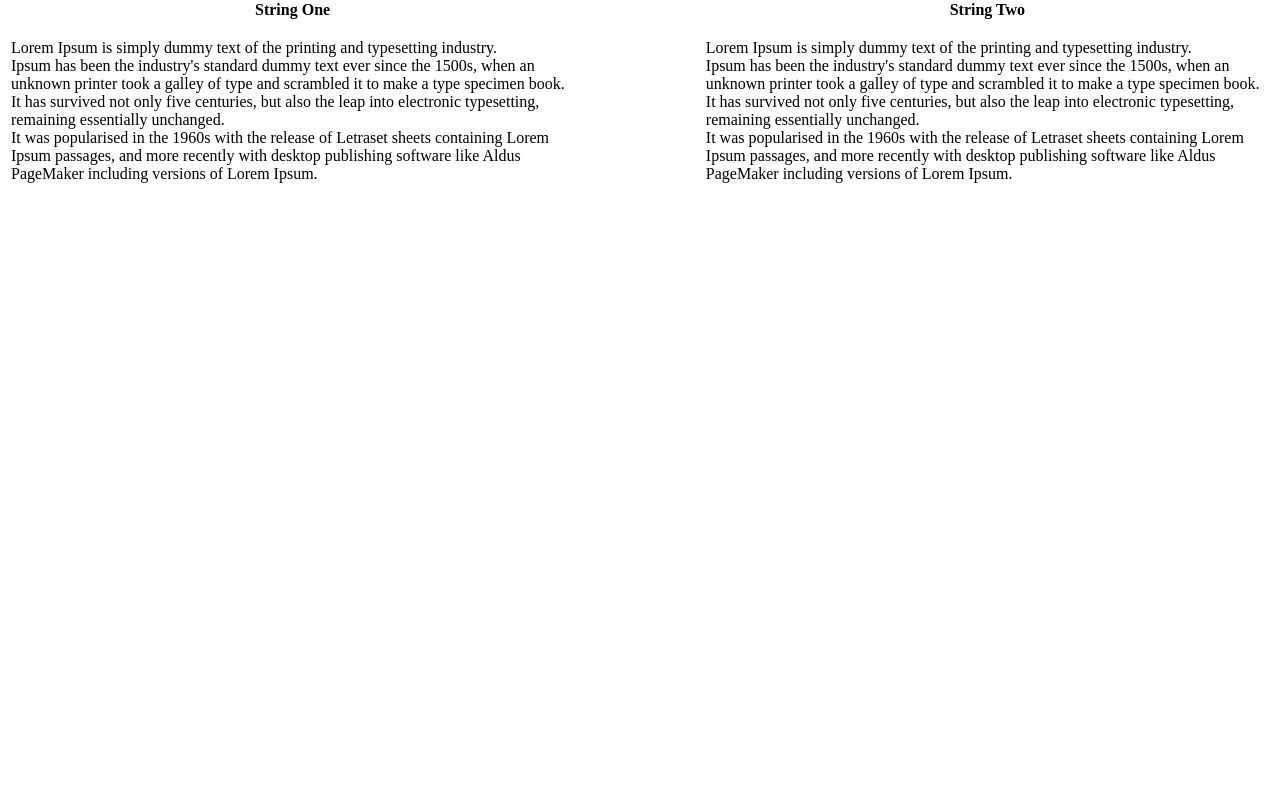
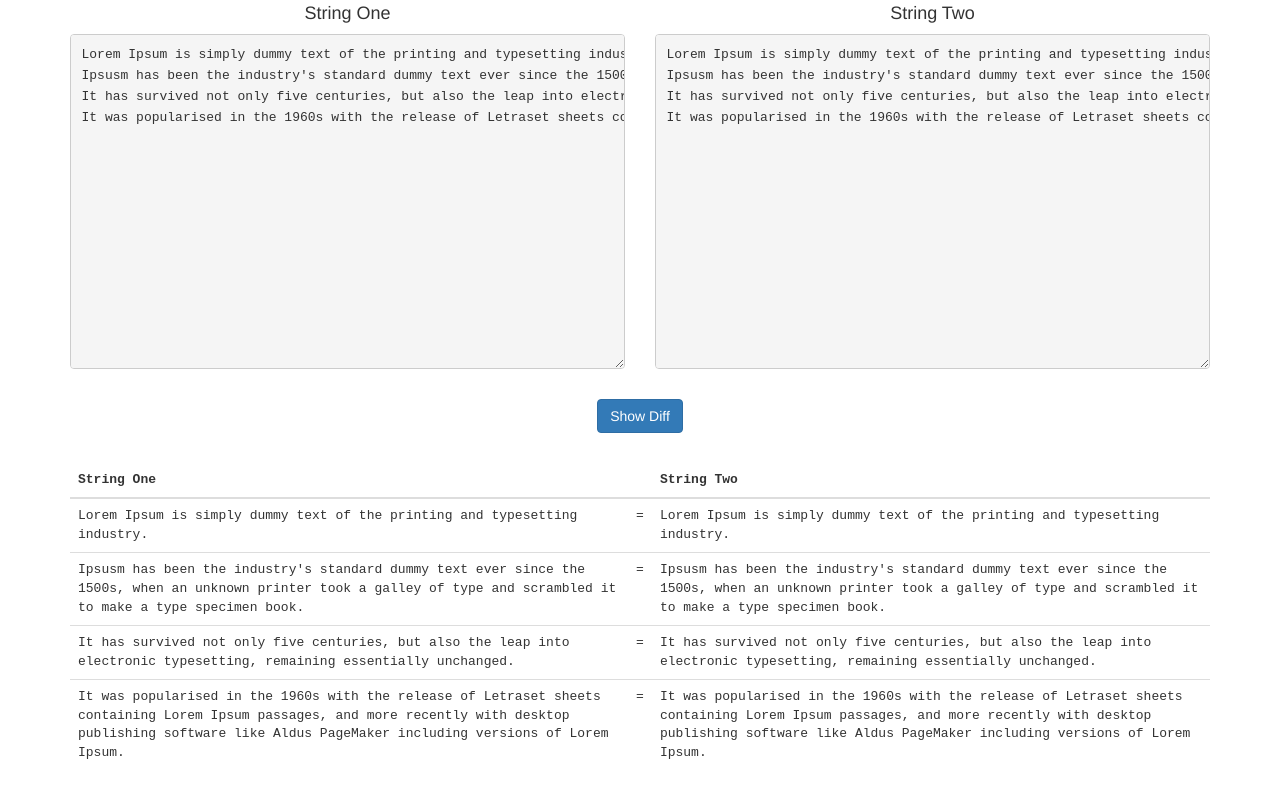
Before and after one commit to canfone/string-diff-helper, a plain HTML site: page index.html in a window 1280 px wide. Shown: the part 69-860 px from the top of the page. Before the commit the page ends 800 px from the top, so only its background shows below. Drawn offline with nearby package versions, Linux system fonts and the light colour scheme.

Commit message:
Finished sample page and convert to vanilla JS.

```diff
--- a/index.html
+++ b/index.html
@@ -3,38 +3,139 @@
 <head>
     <meta charset="UTF-8">
     <title>String Diff Helper Sample</title>
+    <link rel="stylesheet" href="//maxcdn.bootstrapcdn.com/bootstrap/3.3.7/css/bootstrap.min.css">
+    <style>
+        .textarea-pre-design {
+            font-family: monospace;
+            font-size: 13px;
+            line-height: 1.6;
+            padding: 10.5px;
+            background: #f5f5f5;
+            border-radius: 4px;
+            word-wrap: break-word;
+            border: 1px solid #ccc;
+            word-break: break-all;
+            color: #333;
+            overflow: auto;
+            display: block;
+            width: 100%;
+            max-width: 100%;
+            min-width: 100%;
+            white-space: pre;
+        }
+
+        .table-diff {
+            font-family: monospace;
+            font-size: 13px;
+            line-height: 1.6;
+            color: #333;
+        }
+        .table-diff .updated {
+            background: #FFFFAA;
+        }
+        .table-diff .removed {
+            background: #DDDDDD;
+        }
+        .table-diff mark {
+            background-color: #FFAAAA;
+        }
+    </style>
 </head>
-<body>
+<body onload="getDiff()">
+    <div class="container">
         <h2 style="text-align: center;">String Diff Helper Sample</h2>
-    <table>
+        <div class="row">
+            <div class="col-md-6">
+                <h4 class="text-center">String One</h4>
+                <textarea rows="15" class="textarea-pre-design" id="string1" title="string1">Lorem Ipsum is simply dummy text of the printing and typesetting industry.
+Ipsusm has been the industry's standard dummy text ever since the 1500s, when an unknown printer took a galley of type and scrambled it to make a type specimen book.
+It has survived not only five centuries, but also the leap into electronic typesetting, remaining essentially unchanged.
+It was popularised in the 1960s with the release of Letraset sheets containing Lorem Ipsum passages, and more recently with desktop publishing software like Aldus PageMaker including versions of Lorem Ipsum.</textarea>
+            </div>
+            <div class="col-md-6">
+                <h4 class="text-center">String Two</h4>
+                <textarea rows="15" class="textarea-pre-design" id="string2" title="string2">Lorem Ipsum is simply dummy text of the printing and typesetting industry.
+Ipsusm has been the industry's standard dummy text ever since the 1500s, when an unknown printer took a galley of type and scrambled it to make a type specimen book.
+It has survived not only five centuries, but also the leap into electronic typesetting, remaining essentially unchanged.
+It was popularised in the 1960s with the release of Letraset sheets containing Lorem Ipsum passages, and more recently with desktop publishing software like Aldus PageMaker including versions of Lorem Ipsum.</textarea>
+            </div>
+        </div>
+        <div class="row" style="margin: 30px 0">
+            <div class="col-md-12 text-center">
+                <button onclick="getDiff()" class="btn btn-primary">Show Diff</button>
+            </div>
+        </div>
+        <div class="row">
+            <div class="col-md-12">
+                <table class="table table-diff">
                     <thead>
                         <tr>
                             <th>String One</th>
-                <th width="10%">&nbsp;</th>
+                            <th>&nbsp;</th>
                             <th>String Two</th>
                         </tr>
                     </thead>
-        <tbody>
+                    <tbody id="table-diff-body">
                         <tr>
-                <td>
-                    <p>
-                    Lorem Ipsum is simply dummy text of the printing and typesetting industry. <br>
-                    Ipsum has been the industry's standard dummy text ever since the 1500s, when an unknown printer took a galley of type and scrambled it to make a type specimen book. <br>
-                    It has survived not only five centuries, but also the leap into electronic typesetting, remaining essentially unchanged. <br>
-                    It was popularised in the 1960s with the release of Letraset sheets containing Lorem Ipsum passages, and more recently with desktop publishing software like Aldus PageMaker including versions of Lorem Ipsum.
-                    </p>
-                </td>
                             <td></td>
-                <td>
-                    <p>
-                    Lorem Ipsum is simply dummy text of the printing and typesetting industry. <br>
-                    Ipsum has been the industry's standard dummy text ever since the 1500s, when an unknown printer took a galley of type and scrambled it to make a type specimen book. <br>
-                    It has survived not only five centuries, but also the leap into electronic typesetting, remaining essentially unchanged. <br>
-                    It was popularised in the 1960s with the release of Letraset sheets containing Lorem Ipsum passages, and more recently with desktop publishing software like Aldus PageMaker including versions of Lorem Ipsum.
-                    </p>
-                </td>
+                            <td></td>
+                            <td></td>
                         </tr>
                     </tbody>
                 </table>
+            </div>
+        </div>
+    </div>
+
+    <script type="text/javascript" src="src/string-diff-helper.js"></script>
+    <script>
+        function getDiff() {
+            let text1 = document.getElementById("string1").value;
+            let text2 = document.getElementById("string2").value;
+
+            let diff = StringDiffHelper.lineOutputBuilder(text1, text2);
+
+            showDiff(diff);
+        }
+
+        function showDiff(diff) {
+            let tbody = document.getElementById("table-diff-body");
+            let tbodyHtml = '';
+
+            diff.forEach((i) => {
+                tbodyHtml += '<tr>' +
+                        '<td class="'+remarkToClass1(i.remark)+'">'+i.diff1+'</td>' +
+                        '<td>'+i.remark+'</td>' +
+                        '<td class="'+remarkToClass2(i.remark)+'">'+i.diff2+'</td>' +
+                    '</tr>';
+            });
+
+            tbody.innerHTML = tbodyHtml;
+        }
+
+        function remarkToClass1(remark) {
+            if(remark === '-') {
+                return 'removed';
+            }
+
+            if(remark === '=') {
+                return '';
+            }
+
+            return 'updated';
+        }
+
+        function remarkToClass2(remark) {
+            if(remark === '-') {
+                return 'removed';
+            }
+
+            if(remark === '=') {
+                return '';
+            }
+
+            return 'updated';
+        }
+    </script>
 </body>
 </html>
--- a/src/string-diff-helper.js
+++ b/src/string-diff-helper.js
@@ -1,4 +1,4 @@
-const StringDiffHelper = function() {
+let StringDiffHelper = function() {
     let getAllIndexes = (arr, val) => {
         let indexes = [], i = -1;
         while ((i = arr.indexOf(val, i+1)) !== -1){
@@ -168,5 +168,3 @@ const StringDiffHelper = function() {
         lineOutputBuilder
     }
 }();
-
-export default StringDiffHelper;
```
Lines whose indentation alone changed are shown as unchanged.
